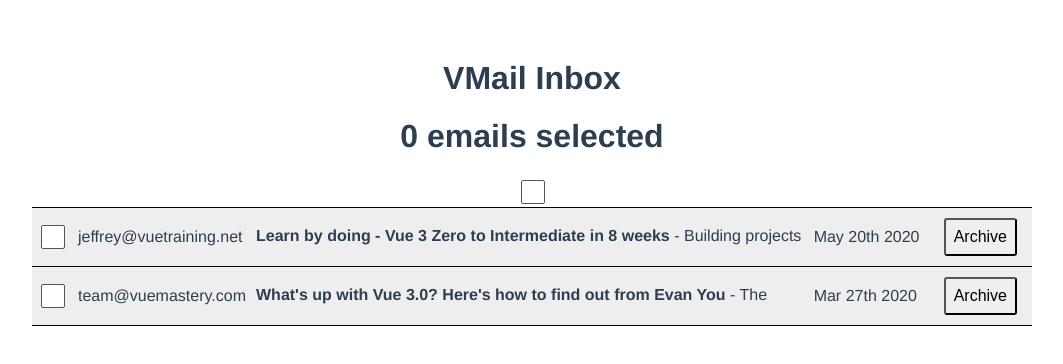
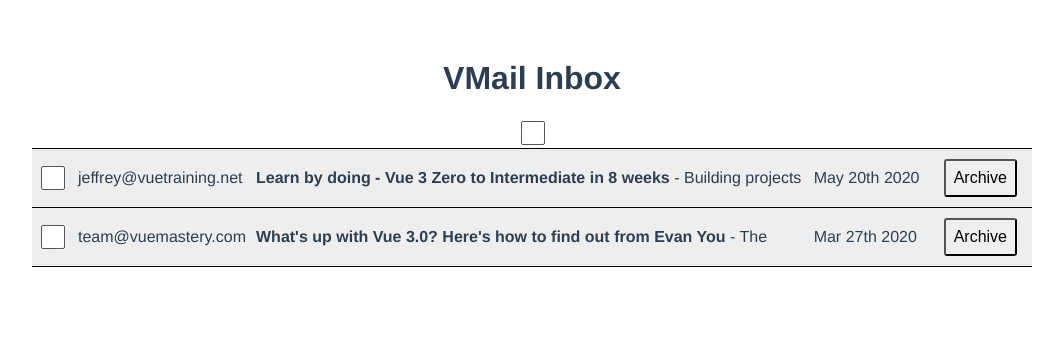
Before and after one commit to MarwanElAbhar/gmail-clone, a Vue app: page / in a window 1280 px wide. Shown: the top 364 px of the page, without its empty margins (108-1171 px from the left). Built offline with nearby package versions, Linux system fonts and the light colour scheme; data requests are answered from the project's data file.

Commit message:
remove no of emails selected from App

```diff
--- a/src/App.vue
+++ b/src/App.vue
@@ -16,8 +16,6 @@
 
 <template>
   <h1>VMail Inbox</h1>
-
-  <h1>{{ emailSelection.emails.size }} emails selected</h1>
 
 
   <Suspense>
```
